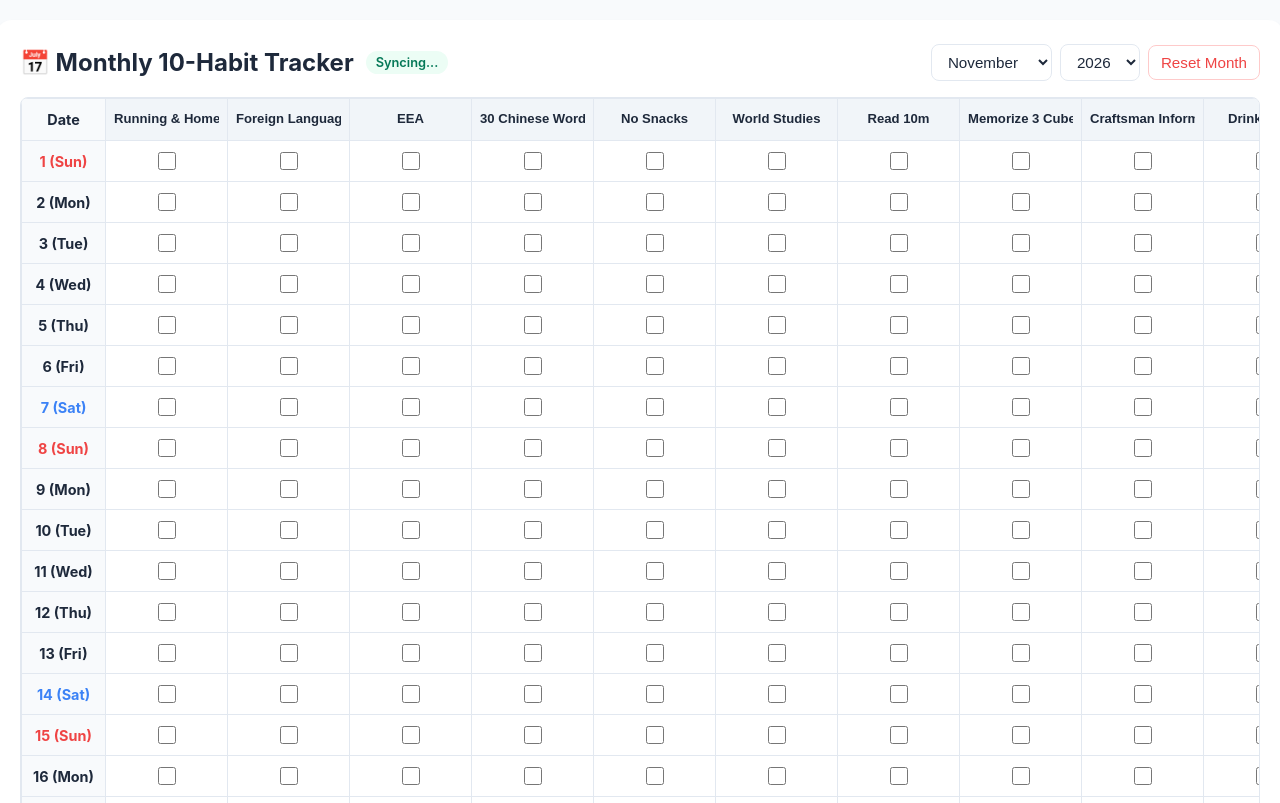
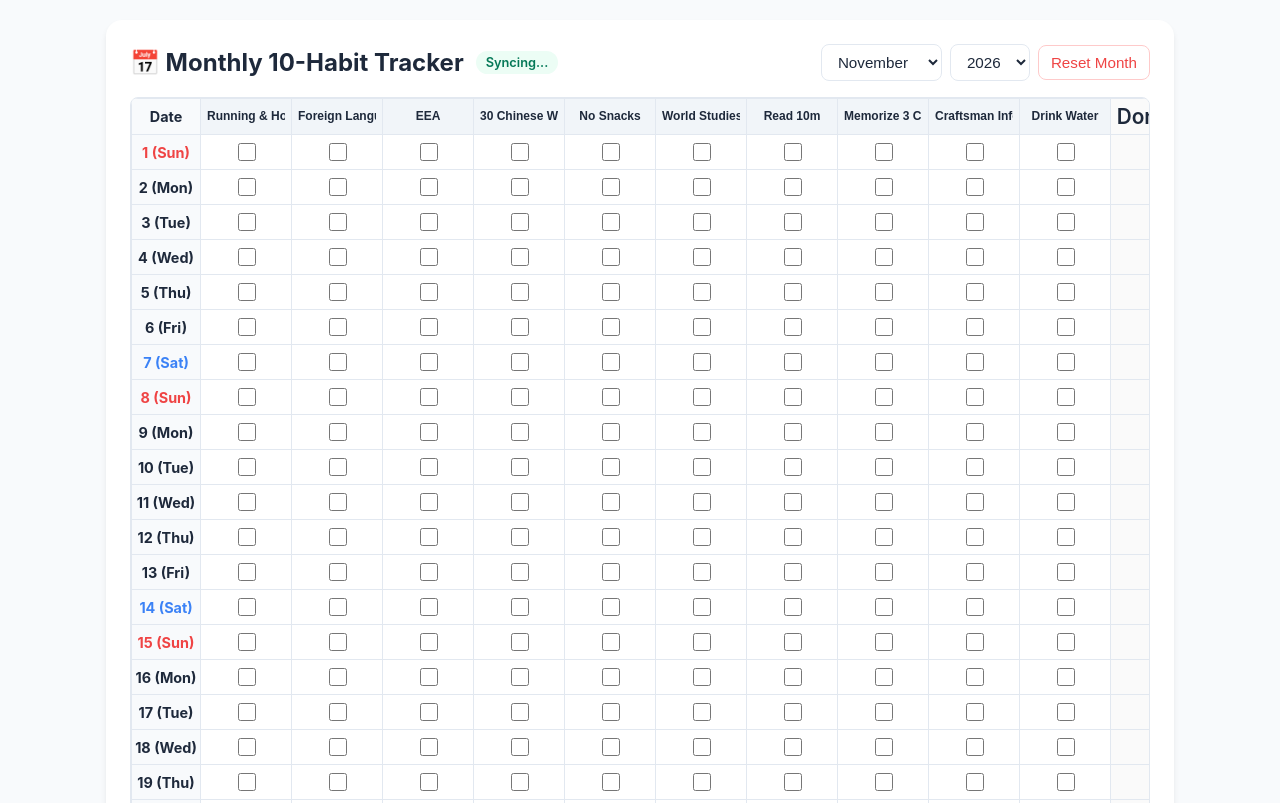
Before and after one commit to seo714/habit, a plain HTML site: page index.html in a window 1280 px wide. Shown: the top 803 px of the page. Drawn offline with Linux system fonts and the light colour scheme; no server answers.

Commit message:
Update index.html

```diff
--- a/index.html
+++ b/index.html
@@ -26,7 +26,7 @@
 
     .container {
       width: 100%;
-      max-width: 1280px;
+      max-width: 1020px;
       background: white;
       padding: 24px;
       border-radius: 16px;
@@ -112,8 +112,8 @@
 
     th, td {
       border: 1px solid var(--border);
-      padding: 8px 4px;
-      min-width: 32px;
+      padding: 5px 2px;
+      min-width: 26px;
     }
 
     th {
@@ -130,18 +130,18 @@
       left: 0;
       background-color: #f8fafc;
       font-weight: bold;
-      min-width: 75px;
+      min-width: 64px;
       z-index: 2;
     }
 
     .habit-input {
-      width: 105px;
+      width: 78px;
       border: none;
       background: transparent;
       text-align: center;
       font-weight: 600;
-      font-size: 0.82rem;
-      line-height: 1.25;
+      font-size: 0.75rem;
+      line-height: 1.2;
       color: var(--text);
       padding: 4px;
       border-radius: 4px;
```
